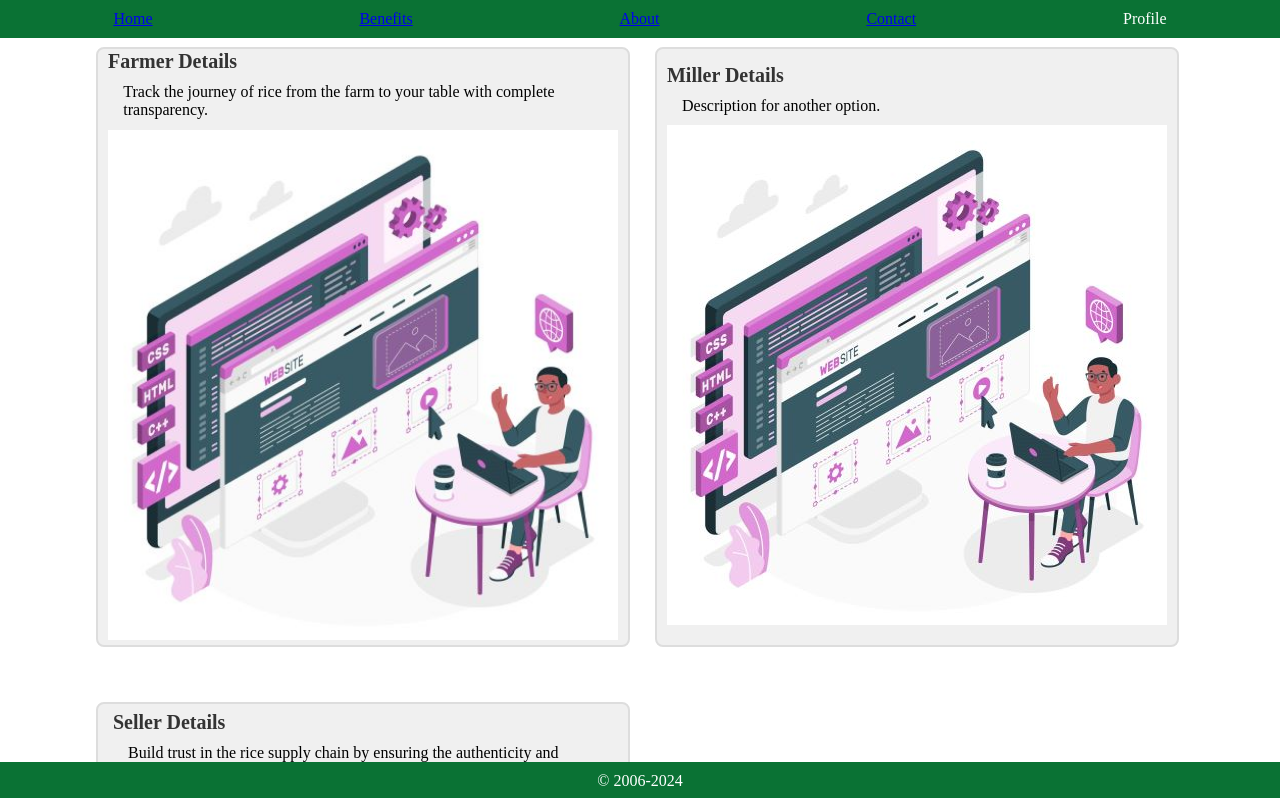
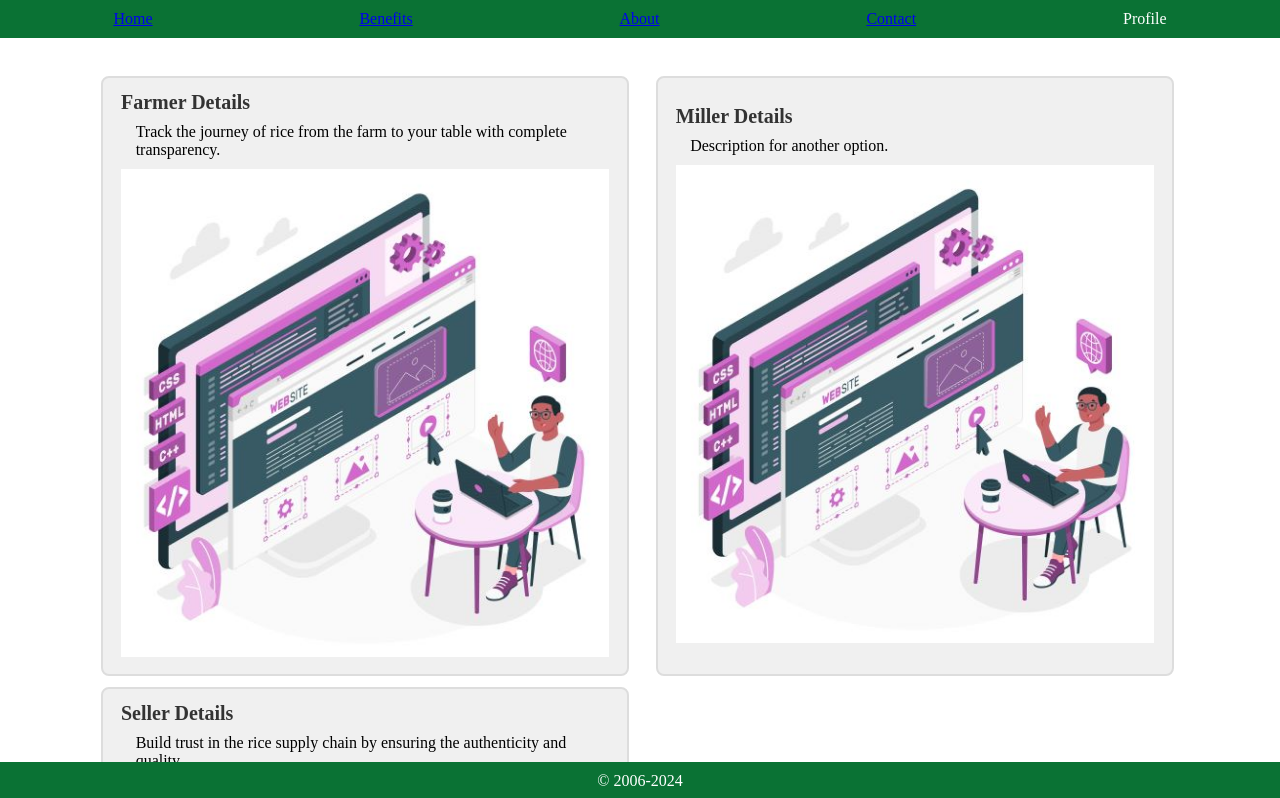
Before and after one commit to RuwiniShashipraba/Blockchain-Based-Paddy-Harvest-Management-System, a React (Create React App) app: page /inputselection in a window 1280 px wide. Shown: the top 798 px of the page. Built offline with nearby package versions, Linux system fonts and the light colour scheme.

Commit message:
add new styles

```diff
--- a/src/styles/input.css
+++ b/src/styles/input.css
@@ -10,7 +10,7 @@
   justify-content: space-around;
   width: 80%;
   height: 70vh;
-    margin-bottom: 15%;
+  margin-bottom: 10%;
 }
 
 .input-box {
@@ -24,11 +24,27 @@
   align-items: center;
   justify-content: center;
   height: 600px;
-    padding: 10px;
-    margin: 10px;
+  padding: 18px;
+  margin: 2%;
   cursor: pointer;
   transition: border 0.3s ease;
-    margin-bottom: 10%;
+  /* margin-top: 5%; */
+  /* margin-bottom: 1%; */
+  /*
+  flex: 1;
+  background-color: #f0f0f0;
+  border: 2px solid #ddd;
+  border-radius: 8px;
+  box-sizing: border-box;
+  display: flex;
+  flex-direction: column;
+  align-items: center;
+  justify-content: center;
+  height: 600px;
+  padding: 10px;
+  margin: 2%;
+  cursor: pointer;
+  transition: border 0.3s ease; */
 }
 
 .InputPage {
@@ -56,7 +72,6 @@
   box-shadow: 0 0 5px rgba(0, 0, 0, 0.3);
 }
 
-
 .InputPage:hover {
   border: 2px solid #007bff;
 }
--- a/src/styles/option.css
+++ b/src/styles/option.css
@@ -23,9 +23,9 @@
   flex-direction: column;
   align-items: center;
   justify-content: center;
-  height: 600px;
+  height: 550px;
   padding: 10px;
-  margin: 10px;
+  margin: 2%;
   cursor: pointer;
   transition: border 0.3s ease;
 }
```
Lines whose indentation alone changed are shown as unchanged.
